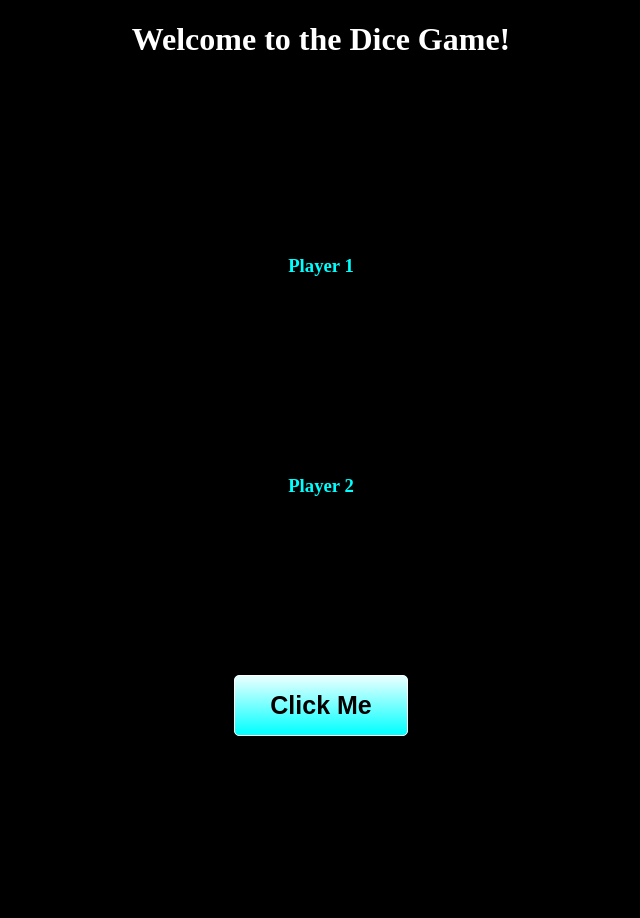
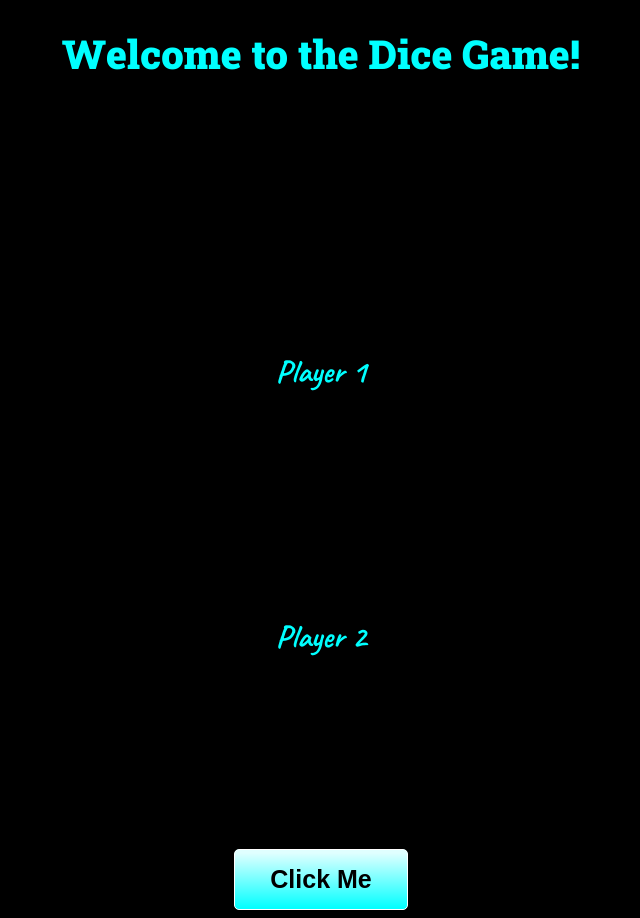
Before and after one commit to jkp09x/diceGame, a plain HTML site: page index.html in a window 1280 px wide. Shown: the whole page, without its empty margins (319-959 px from the left). Before the commit the page ends 800 px from the top, so only its background shows below. Drawn offline with nearby package versions, Linux system fonts and the light colour scheme.

Commit message:
Adding fonts and improving the text asthetics

```diff
--- a/index.html
+++ b/index.html
@@ -8,6 +8,9 @@
 
   <!-- Font Awesome -->
   <script src="https://kit.fontawesome.com/c8e5f376d3.js" crossorigin="anonymous"></script>
+
+  <!-- Google Fonts -->
+  <link href="https://fonts.googleapis.com/css2?family=Caveat:wght@700&family=Roboto+Slab:wght@900&display=swap" rel="stylesheet">
 
   <!-- JQuery Scripts -->
   <script src="https://code.jquery.com/jquery-3.5.1.slim.min.js" integrity="sha384-DfXdz2htPH0lsSSs5nCTpuj/zy4C+OGpamoFVy38MVBnE+IbbVYUew+OrCXaRkfj" crossorigin="anonymous"></script>
@@ -24,7 +27,7 @@
   </div>
   <div class="diceImages">
     <div class="player1">
-      <h3>Player 1</h3>
+      <h3 class="player_title">Player 1</h3>
       <i class="p1 fas fa-dice-one fa-10x hide"></i>
       <i class="p1 fas fa-dice-two fa-10x hide"></i>
       <i class="p1 fas fa-dice-three fa-10x hide"></i>
@@ -34,7 +37,7 @@
       <script src="index.js" charset="utf-8"></script>
     </div>
     <div class="player2">
-      <h3>Player 2</h3>
+      <h3 class="player_title">Player 2</h3>
       <i class="p2 fas fa-dice-one fa-10x hide"></i>
       <i class="p2 fas fa-dice-two fa-10x hide"></i>
       <i class="p2 fas fa-dice-three fa-10x hide"></i>
--- a/styles.css
+++ b/styles.css
@@ -1,6 +1,12 @@
 body {
   background-color: #000000;
   text-align: center;
+  font-family: 'Caveat', cursive;
+}
+
+h1 {
+  font-size: 2.5rem;
+  color: cyan;
 }
 
 .btn {
@@ -31,9 +37,17 @@ body {
 }
 
 .player1, .player2 {
-  color: aqua;
+  color: cyan;
+}
+
+.player_title {
+  font-size: 2rem;
 }
 
 .title {
+  font-size: 1.5rem;
+  font-family: 'Roboto Slab', serif;
+  color: cyan;
+  text-shadow: 0 -2px 0 0 lightcyan;
   color: #ffffff;
 }
```
